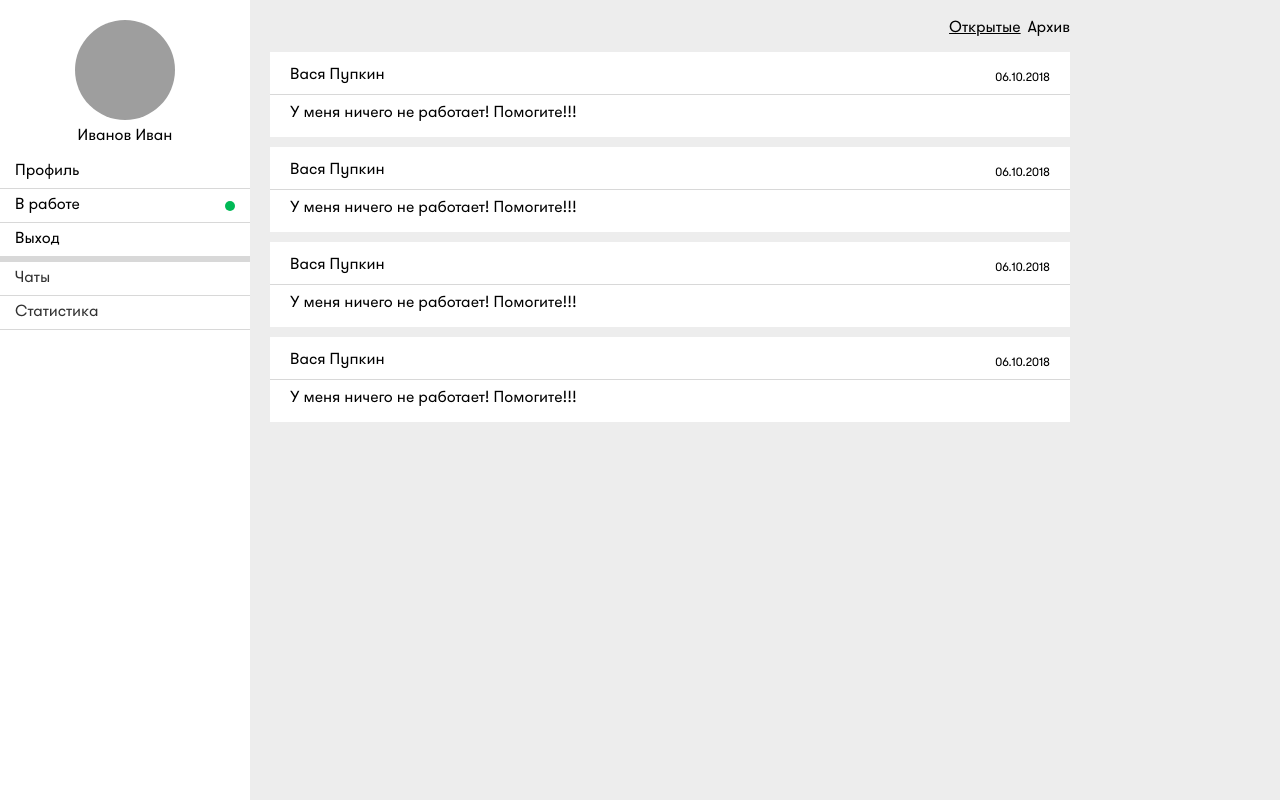
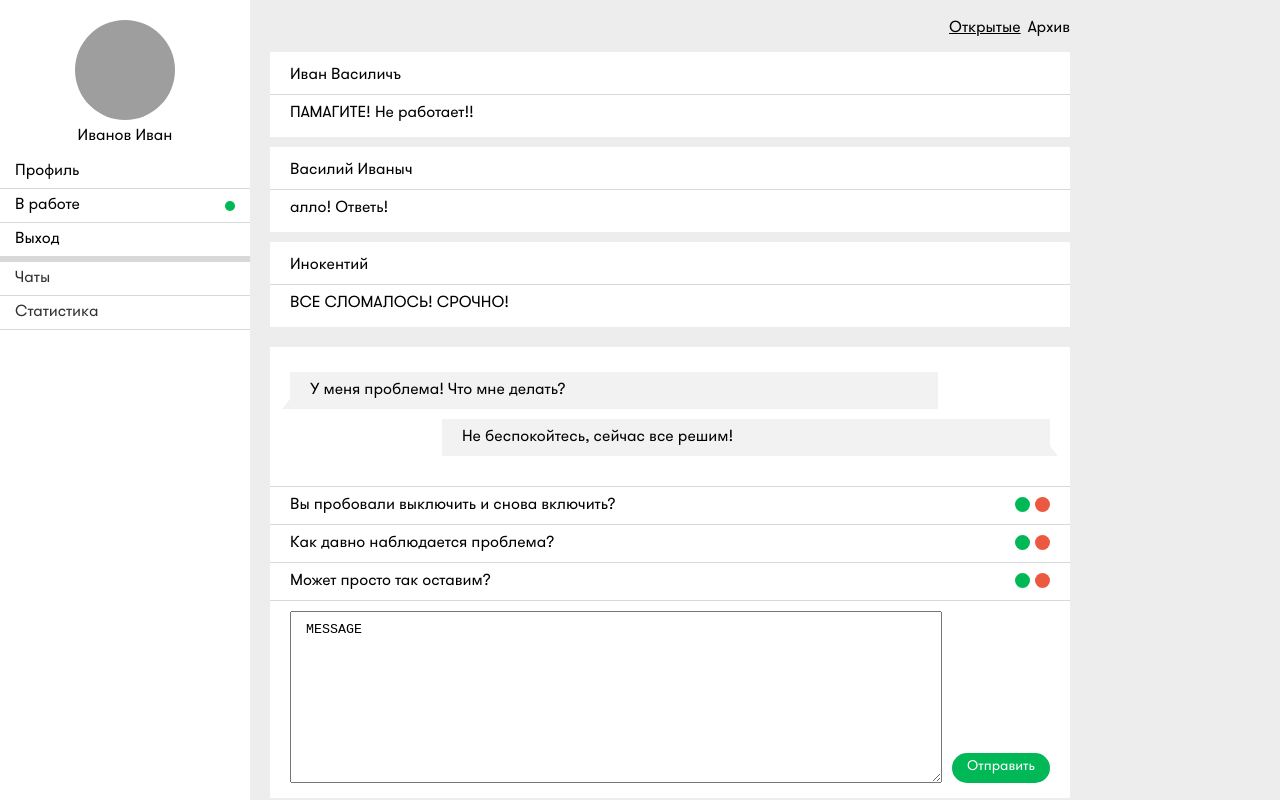
Before and after one commit to LifeLaboratory/ARM_UI, a React app: page / in a window 1280 px wide. Built offline with nearby package versions, Linux system fonts and the light colour scheme; grey boxes are pictures that could not be loaded.

Commit message:
Content update

```diff
--- a/public/assets/css/main.css
+++ b/public/assets/css/main.css
@@ -1,5 +1,5 @@
 .sidebar {
-  position: absolute;
+  position: fixed;
   left: 0;
   top: 0;
   width: 250px;
@@ -172,6 +172,7 @@
   margin-bottom: 10px;
   padding: 10px 20px;
   position: relative;
+  font-family: "GTWalsheimPro", sans-serif;
 }
 .chat-message:before {
   content: '';
--- /dev/null
+++ b/src/components/content/Chat.js
@@ -0,0 +1,54 @@
+import React from 'react';
+import ChatMessage from "./ChatMessage";
+import ChatHint from "./ChatHint";
+
+class Chat extends React.Component {
+    render() {
+        const messages = [
+            {
+                type: 'received',
+                text: 'У меня проблема! Что мне делать?'
+            },
+            {
+                type: 'sent',
+                text: 'Не беспокойтесь, сейчас все решим!'
+            }
+        ];
+
+        const hints = [
+          'Вы пробовали выключить и снова включить?',
+          'Как давно наблюдается проблема?',
+          'Может просто так оставим?'
+        ];
+
+        return (
+            <div className="chat">
+                <div className="chat__messages">
+                    {messages.map(message => {
+                        return (
+                            <ChatMessage type={message.type} text={message.text}/>
+                        )
+                    })}
+                </div>
+
+                <div className="chat__hints-container">
+                    {hints.map(hint => {
+                        return (
+                            <ChatHint text={hint}/>
+                        )
+                    })}
+                </div>
+
+                <form className="chat__message-form" action="">
+                    <textarea className="chat__message-field" name="" id="" cols="30" rows="10">MESSAGE</textarea>
+                    <button className="chat__send-btn">Отправить</button>
+                </form>
+
+            </div>
+
+        )
+    }
+
+}
+
+export default Chat
--- /dev/null
+++ b/src/components/content/ChatHint.js
@@ -0,0 +1,23 @@
+import React from 'react'
+
+class ChatHint extends React.Component {
+    render() {
+        let classList = 'chat-message';
+
+        if (this.props.type === 'sent') {
+            classList += ' sent';
+        }
+
+        return (
+            <div className="chat-hint">
+                <div className="chat-hint__text">{this.props.text}</div>
+                <div className="chat-hint__buttons-container">
+                    <div className="chat-hint__approve-btn"></div>
+                    <div className="chat-hint__reject-btn"></div>
+                </div>
+            </div>
+        )
+    }
+}
+
+export default ChatHint
--- /dev/null
+++ b/src/components/content/ChatList.js
@@ -0,0 +1,62 @@
+import React from 'react'
+import ChatListItem from "./ChatListItem";
+
+class ChatList extends React.Component {
+    render() {
+        const activeChats = [
+            {
+                name: 'Иван Василичъ',
+                date: '06.10.2018',
+                text: 'ПАМАГИТЕ! Не работает!!'
+            },
+            {
+                name: 'Василий Иваныч',
+                date: '06.10.2018',
+                text: 'алло! Ответь!'
+            },
+            {
+                name: 'Инокентий',
+                date: '06.10.2018',
+                text: 'ВСЕ СЛОМАЛОСЬ! СРОЧНО!'
+            }
+        ];
+
+        const archiveChats = [
+            {
+                name: 'Иван Василичъ',
+                date: '06.10.2018',
+                text: 'ПАМАГИТЕ! Не работает!!'
+            },
+            {
+                name: 'Василий Иваныч',
+                date: '06.10.2018',
+                text: 'алло! Ответь!'
+            },
+            {
+                name: 'Инокентий',
+                date: '06.10.2018',
+                text: 'ВСЕ СЛОМАЛОСЬ! СРОЧНО!'
+            }
+        ];
+
+        return (
+            <div className="chat-list">
+
+                <div className="chat-list__category-container">
+                    <div className="chat-list__category active">Открытые</div>
+                    <div className="chat-list__category">Архив</div>
+                </div>
+
+                {activeChats.map(chat => {
+                    return (
+                        <ChatListItem name={chat.name} date={chat.data} text={chat.text}/>
+                    )
+                })}
+
+            </div>
+        )
+    }
+
+}
+
+export default ChatList
--- /dev/null
+++ b/src/components/content/ChatListItem.js
@@ -0,0 +1,19 @@
+import React from 'react'
+
+class ChatListItem extends React.Component {
+    render() {
+        return (
+            <div className="chat-list-item chat-list__item">
+                <div className="chat-list-item__head">
+                    <div className="chat-list-item__name">{this.props.name}</div>
+                    <div className="chat-list-item__date">{this.props.date}</div>
+                </div>
+                <div className="chat-list-item__last-message">
+                    {this.props.text}
+                </div>
+            </div>
+        )
+    }
+}
+
+export default ChatListItem
--- /dev/null
+++ b/src/components/content/ChatMessage.js
@@ -0,0 +1,19 @@
+import React from 'react'
+
+class ChatMessage extends React.Component {
+    render() {
+        let classList = 'chat-message';
+
+        if (this.props.type === 'sent') {
+            classList += ' sent';
+        }
+
+        return (
+            <div className={classList}>
+                {this.props.text}
+            </div>
+        )
+    }
+}
+
+export default ChatMessage
--- a/src/components/content/Content.js
+++ b/src/components/content/Content.js
@@ -1,100 +1,22 @@
 import React from 'react'
+import ChatList from "./ChatList";
+import Chat from "./Chat";
 
-const Content = () => (
+class Content extends React.Component {
+    render() {
+        const data = [
 
-    <div className="content-container">
+        ];
 
-        <div className="chat-list">
+        return (
+            <div className="content-container">
 
-            <div className="chat-list__category-container">
-                <div className="chat-list__category active">Открытые</div>
-                <div className="chat-list__category">Архив</div>
+                <ChatList/>
+                <Chat/>
             </div>
+        )
+    }
 
-            <div className="chat-list-item chat-list__item">
-                <div className="chat-list-item__head">
-                    <div className="chat-list-item__name">Вася Пупкин</div>
-                    <div className="chat-list-item__date">06.10.2018</div>
-                </div>
-                <div className="chat-list-item__last-message">
-                    У меня ничего не работает! Помогите!!!
-                </div>
-            </div>
-
-            <div className="chat-list-item chat-list__item">
-                <div className="chat-list-item__head">
-                    <div className="chat-list-item__name">Вася Пупкин</div>
-                    <div className="chat-list-item__date">06.10.2018</div>
-                </div>
-                <div className="chat-list-item__last-message">
-                    У меня ничего не работает! Помогите!!!
-                </div>
-            </div>
-
-            <div className="chat-list-item chat-list__item">
-                <div className="chat-list-item__head">
-                    <div className="chat-list-item__name">Вася Пупкин</div>
-                    <div className="chat-list-item__date">06.10.2018</div>
-                </div>
-                <div className="chat-list-item__last-message">
-                    У меня ничего не работает! Помогите!!!
-                </div>
-            </div>
-
-            <div className="chat-list-item chat-list__item">
-                <div className="chat-list-item__head">
-                    <div className="chat-list-item__name">Вася Пупкин</div>
-                    <div className="chat-list-item__date">06.10.2018</div>
-                </div>
-                <div className="chat-list-item__last-message">
-                    У меня ничего не работает! Помогите!!!
-                </div>
-            </div>
-        </div>
-
-            <div className="chat disabled-block">
-            <div className="chat__messages">
-                <div className="chat-message">
-                    У меня проблема! Что мне делать?
-                </div>
-
-                <div className="chat-message sent">
-                    Не беспокойтесь, сейчас все решим!
-                </div>
-            </div>
-
-            <div className="chat__hints-container">
-                <div className="chat-hint">
-                    <div className="chat-hint__text">Вы пробовали выключить и снова включить?</div>
-                    <div className="chat-hint__buttons-container">
-                        <div className="chat-hint__approve-btn"></div>
-                        <div className="chat-hint__reject-btn"></div>
-                    </div>
-                </div>
-                <div className="chat-hint">
-                    <div className="chat-hint__text">Вы пробовали выключить и снова включить?</div>
-                    <div className="chat-hint__buttons-container">
-                        <div className="chat-hint__approve-btn"></div>
-                        <div className="chat-hint__reject-btn"></div>
-                    </div>
-                </div>
-                <div className="chat-hint">
-                    <div className="chat-hint__text">Вы пробовали выключить и снова включить?</div>
-                    <div className="chat-hint__buttons-container">
-                        <div className="chat-hint__approve-btn"></div>
-                        <div className="chat-hint__reject-btn"></div>
-                    </div>
-                </div>
-            </div>
-
-            <form className="chat__message-form" action="">
-                <textarea className="chat__message-field" name="" id="" cols="30" rows="10" defaultValue={"MESSAGE"}/>
-                <button className="chat__send-btn">Отправить</button>
-            </form>
-
-        </div>
-
-    </div>
-);
+}
 
 export default Content
--- a/src/styles/less/chat-message.less
+++ b/src/styles/less/chat-message.less
@@ -6,6 +6,7 @@
   margin-bottom: 10px;
   padding: 10px 20px;
   position: relative;
+  font-family: @mainFont;
 
   &:before {
     content: '';
--- a/src/styles/less/sidebar.less
+++ b/src/styles/less/sidebar.less
@@ -1,7 +1,7 @@
 @import "mixins";
 
 .sidebar {
-  position: absolute;
+  position: fixed;
   left: 0;
   top: 0;
   width: 250px;
```
